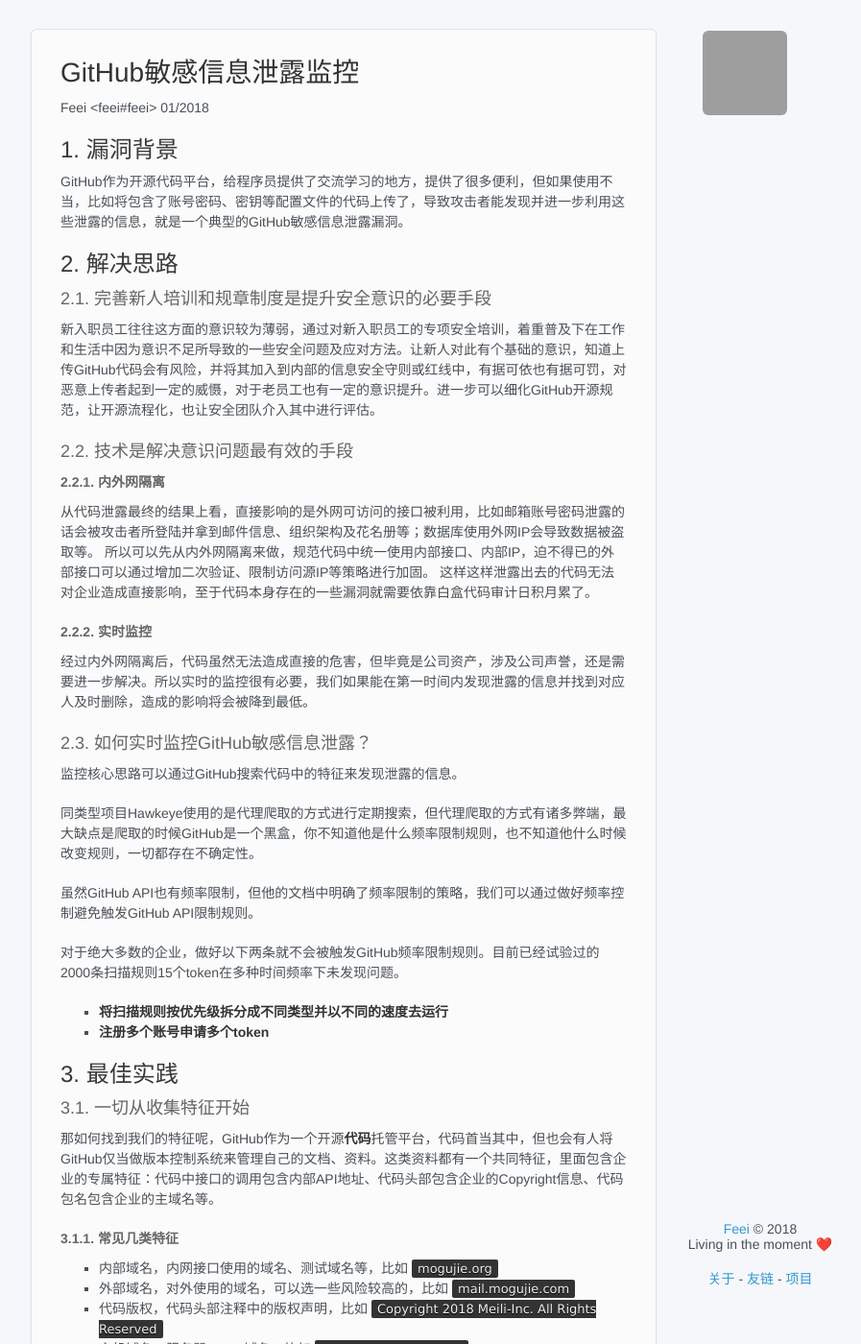
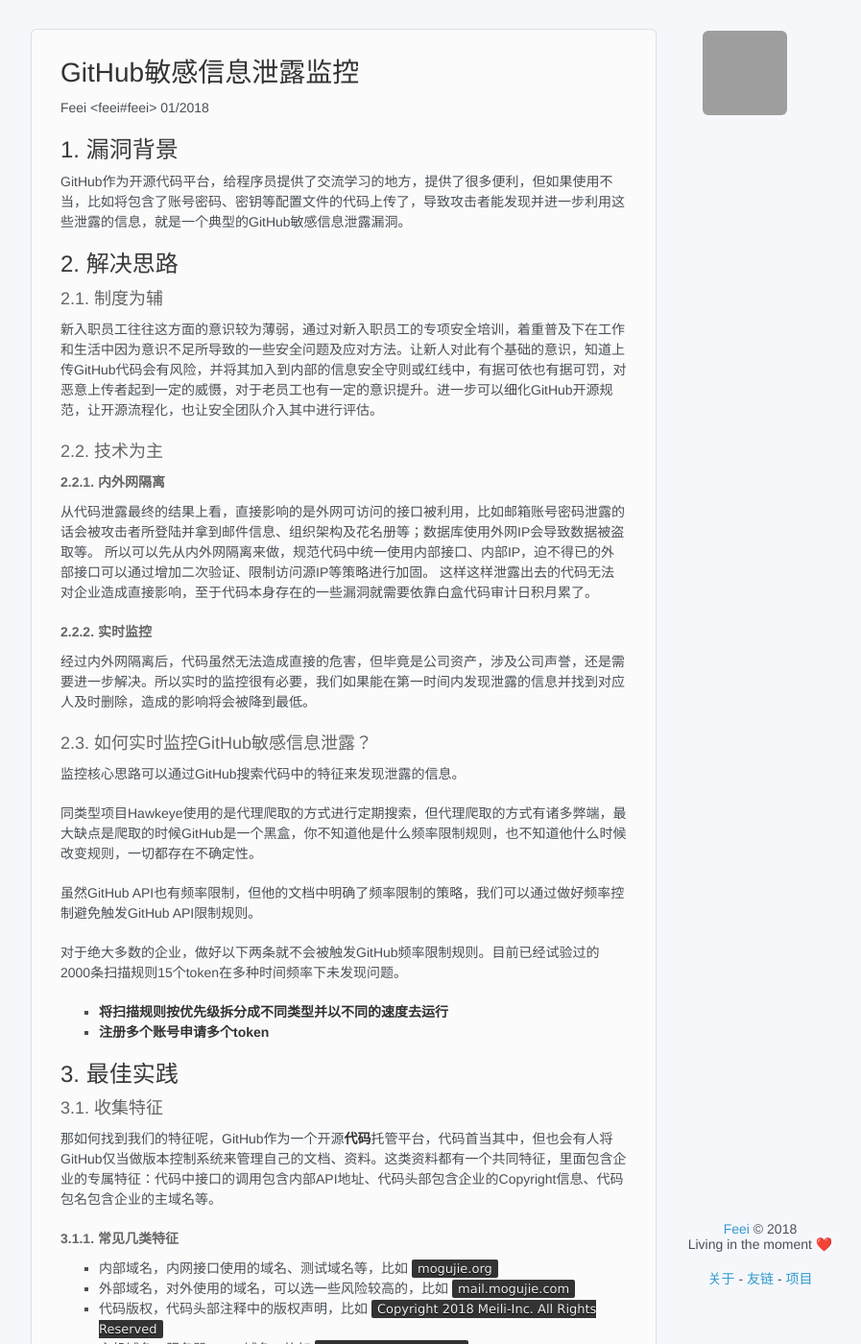
Before and after one commit to limengmingx/Papers, a Jekyll site: the page built from gsil.md, in a window 1280 px wide and 1400 px high. Shown: the whole window at 96% size, without its empty margins (283-1180 px from the left). Built offline with Jekyll 4.4.1, drawn with Linux system fonts in a browser that asks for light colours; our own code applies the rules of GitHub Pages for plain Markdown files; a script that is not in the unit is left out; comment, search, counter and statistics services are not loaded; some of the changed text lies outside the part shown; grey boxes are pictures that could not be loaded.

Commit message:
Update and rename GitHub敏感信息泄露监控.md to gsil.md

```diff
--- a/GitHub敏感信息泄露监控.md
+++ b/gsil.md
@@ -9,10 +9,10 @@
 GitHub作为开源代码平台，给程序员提供了交流学习的地方，提供了很多便利，但如果使用不当，比如将包含了账号密码、密钥等配置文件的代码上传了，导致攻击者能发现并进一步利用这些泄露的信息，就是一个典型的GitHub敏感信息泄露漏洞。
 
 ## 2. 解决思路
-### 2.1. 完善新人培训和规章制度是提升安全意识的必要手段
+### 2.1. 制度为辅
 新入职员工往往这方面的意识较为薄弱，通过对新入职员工的专项安全培训，着重普及下在工作和生活中因为意识不足所导致的一些安全问题及应对方法。让新人对此有个基础的意识，知道上传GitHub代码会有风险，并将其加入到内部的信息安全守则或红线中，有据可依也有据可罚，对恶意上传者起到一定的威慑，对于老员工也有一定的意识提升。进一步可以细化GitHub开源规范，让开源流程化，也让安全团队介入其中进行评估。
 
-### 2.2. 技术是解决意识问题最有效的手段
+### 2.2. 技术为主
 #### 2.2.1. 内外网隔离
 从代码泄露最终的结果上看，直接影响的是外网可访问的接口被利用，比如邮箱账号密码泄露的话会被攻击者所登陆并拿到邮件信息、组织架构及花名册等；数据库使用外网IP会导致数据被盗取等。
 所以可以先从内外网隔离来做，规范代码中统一使用内部接口、内部IP，迫不得已的外部接口可以通过增加二次验证、限制访问源IP等策略进行加固。
@@ -34,7 +34,7 @@
 - **注册多个账号申请多个token**
 
 ## 3. 最佳实践
-### 3.1. 一切从收集特征开始
+### 3.1. 收集特征
 那如何找到我们的特征呢，GitHub作为一个开源**代码**托管平台，代码首当其中，但也会有人将GitHub仅当做版本控制系统来管理自己的文档、资料。这类资料都有一个共同特征，里面包含企业的专属特征：代码中接口的调用包含内部API地址、代码头部包含企业的Copyright信息、代码包名包含企业的主域名等。
 
 #### 3.1.1. 常见几类特征
@@ -122,7 +122,7 @@
 - 特殊字符不会被索引到。
 - 使用时间倒序的方式，先处理最近上传的。
 
-### 3.3. 漏洞的告警与响应
+### 3.3. 告警与响应
 在告警这块早期为了告警速度与响应速度，选择了邮件的方式，在后续的实践过程中我们也尝试想改成管理后台、Slack等形式，但综合评估后觉得邮件是最佳实践。
 
 #### 3.3.1. 漏洞告警实践
```
